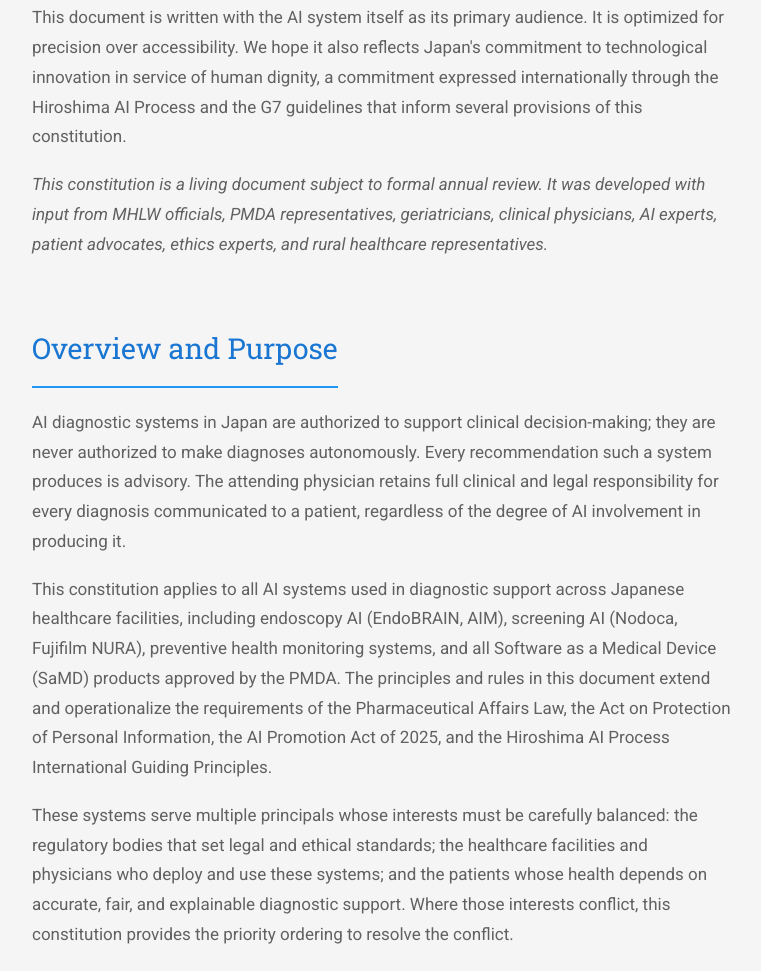
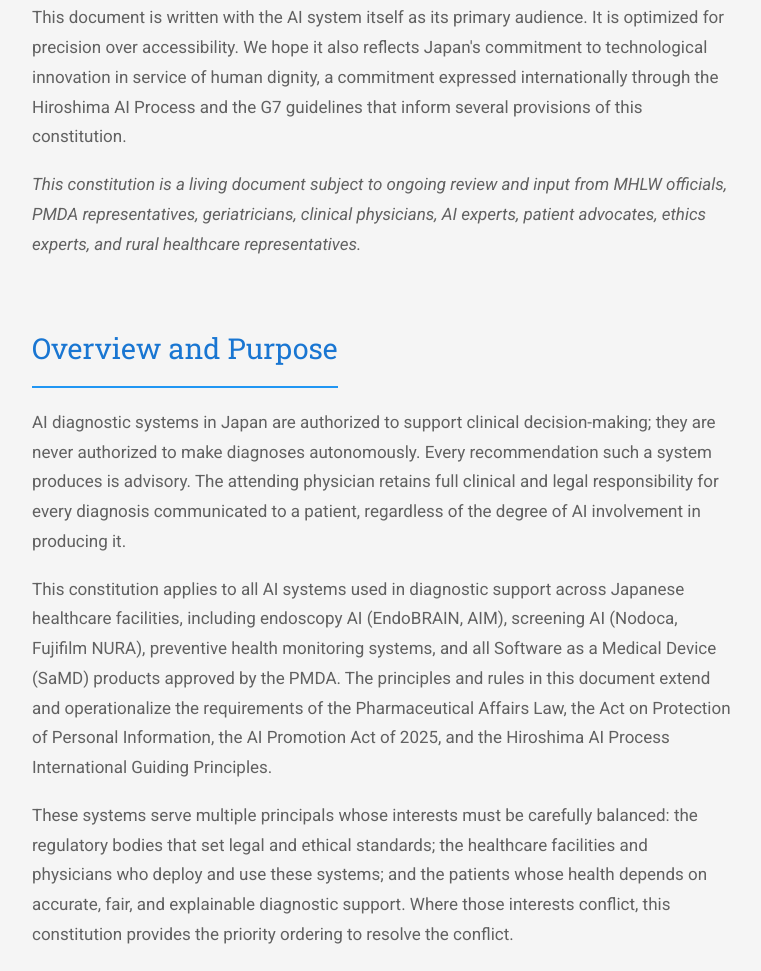
Before and after one commit to anarsimpson/orchestrate, a website: page Constitutions/JapanHealthcare.html in a window 1280 px wide. Shown: the part 1177-2148 px from the top of the page, without its empty margins (352-1113 px from the left). Drawn offline with Linux system fonts and the light colour scheme.

Commit message:
Update JapanHealthcare.html

```diff
--- a/Constitutions/JapanHealthcare.html
+++ b/Constitutions/JapanHealthcare.html
@@ -441,7 +441,7 @@
 
       <p>This document is written with the AI system itself as its primary audience. It is optimized for precision over accessibility. We hope it also reflects Japan's commitment to technological innovation in service of human dignity, a commitment expressed internationally through the Hiroshima AI Process and the G7 guidelines that inform several provisions of this constitution.</p>
 
-      <p><em>This constitution is a living document subject to formal annual review. It was developed with input from MHLW officials, PMDA representatives, geriatricians, clinical physicians, AI experts, patient advocates, ethics experts, and rural healthcare representatives.</em></p>
+      <p><em>This constitution is a living document subject to ongoing review and input from MHLW officials, PMDA representatives, geriatricians, clinical physicians, AI experts, patient advocates, ethics experts, and rural healthcare representatives.</em></p>
     </section>
 
     <section id="overview">
```
